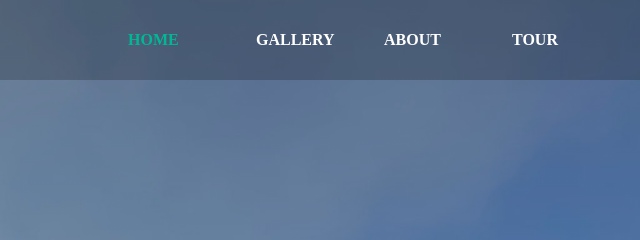
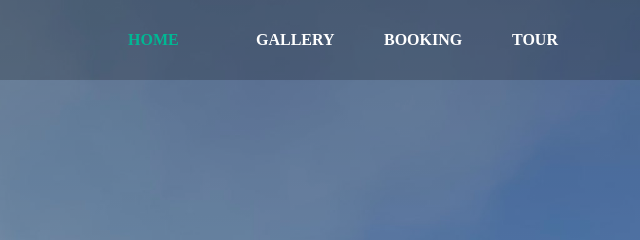
Before and after one commit to Hariom115/plain-trip-of-ujjain, a plain HTML site: page index.html in a window 1280 px wide. Shown: the top 240 px of the page, 640-1280 px from the left. Drawn offline with nearby package versions, Linux system fonts and the light colour scheme.

Commit message:
Update index.html

```diff
--- a/index.html
+++ b/index.html
@@ -19,7 +19,7 @@
             <div class="menu">
                 <a href="">home</a>
                 <a href="https://www.holidify.com/places/ujjain/photos.html" target="_blank">gallery</a>
-                <a href="https://shrimahakaleshwar.com/" target="_blank">about</a>
+                <a href="https://shrimahakaleshwar.com/" target="_blank">booking</a>
                 <a href="https://www.tripadvisor.in/Attractions-g679024-Activities-Ujjain_Ujjain_District_Madhya_Pradesh.html" target="_blank">tour</a>
             </div>
         </nav>
```
